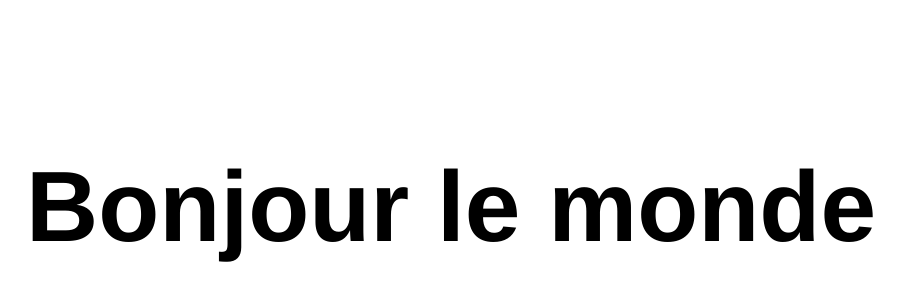
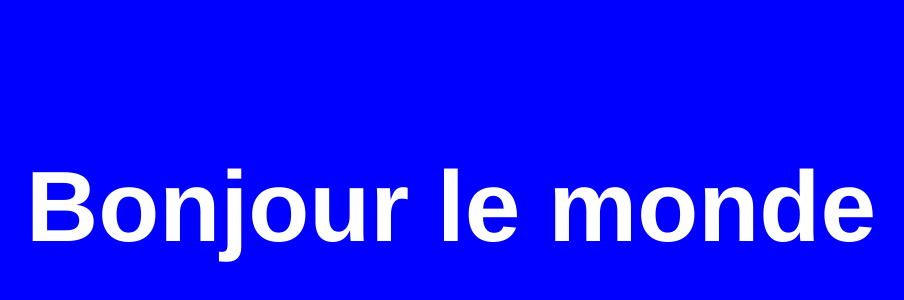
Before and after one commit to hugues77/Hello-Hugues, a plain HTML site: page index.html in a window 1280 px wide. Shown: the part 238-538 px from the top of the page, without its empty margins (197-1101 px from the left). Drawn offline with Linux system fonts and the light colour scheme.

Commit message:
on change le fond en bleu et la couleur de police passe en blanc

```diff
--- a/index.html
+++ b/index.html
@@ -13,7 +13,7 @@
            font-family: Helvetica;
         }
     </style>
-    <body>
+    <body style="background-color:blue; color:white">
         <h1>Bonjour le monde</h1>
     </body>
 </html>
```
